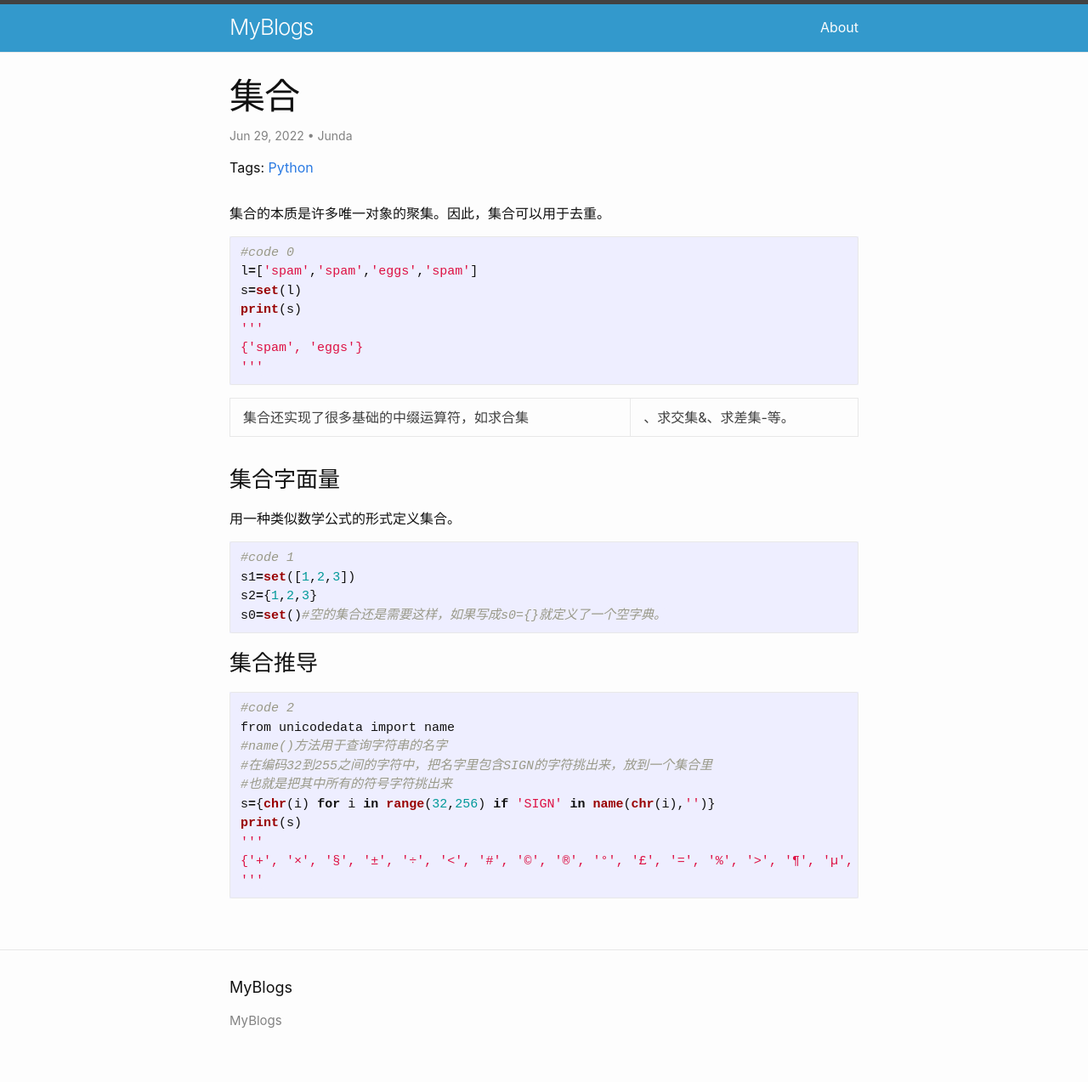
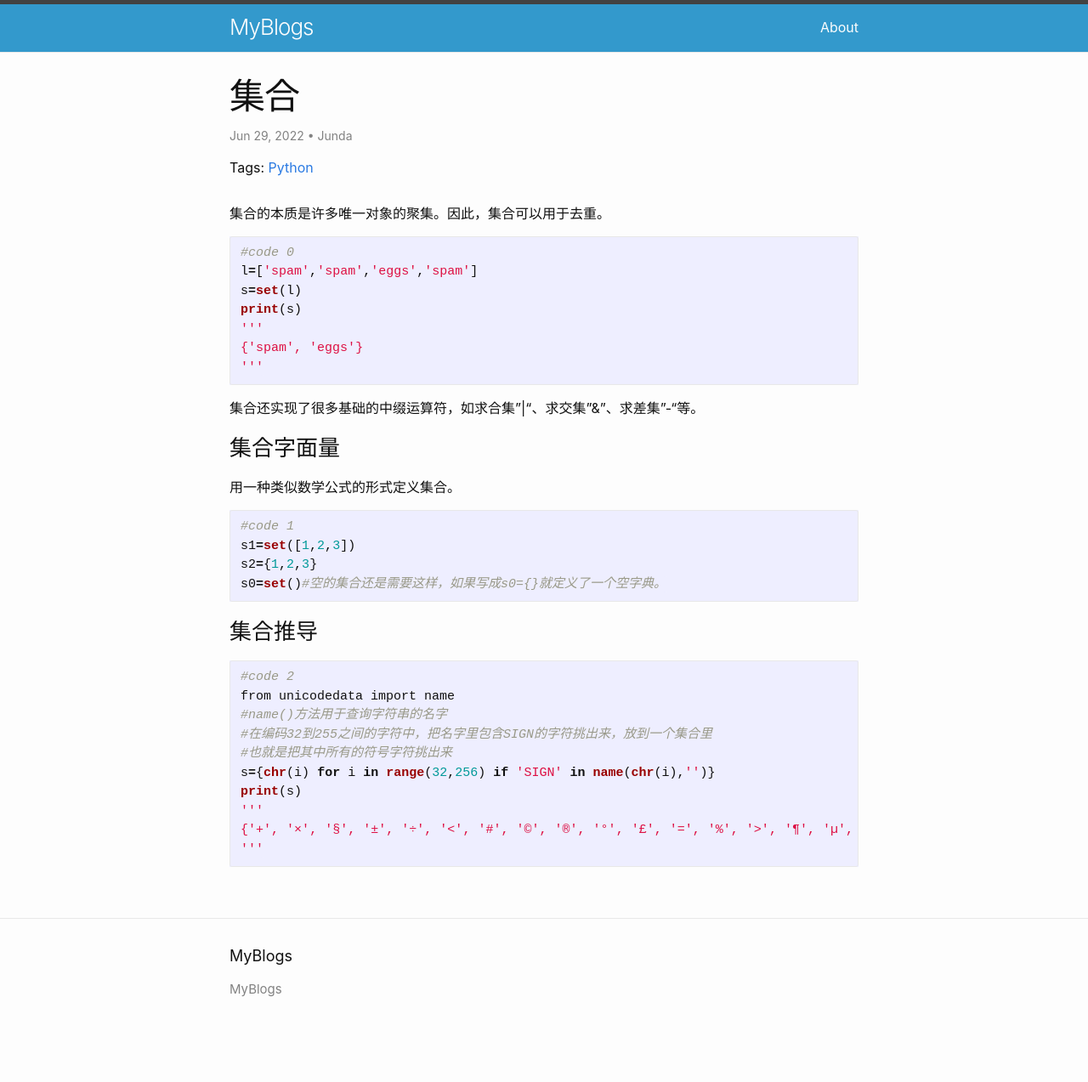
Before and after one commit to M1thrandirZ/M1thrandirZ.github.io, a Jekyll site: the page built from _posts/2022-06-29-集合.md, in a window 1280 px wide. Shown: the whole page at 85% size. Built offline with Jekyll 4.4.1, drawn with Linux system fonts in a browser that asks for light colours; comment, search, counter and statistics services are not loaded; after the commit the page ends 1236 px from its top, so only the background shows below that.

Commit message:
20220629

````diff
--- a/_posts/2022-06-29-集合.md
+++ b/_posts/2022-06-29-集合.md
@@ -16,7 +16,7 @@ print(s)
 '''
 ```
 
-集合还实现了很多基础的中缀运算符，如求合集|、求交集&、求差集-等。
+集合还实现了很多基础的中缀运算符，如求合集"\|"、求交集"&"、求差集"-"等。
 
 ### 集合字面量
 
````
